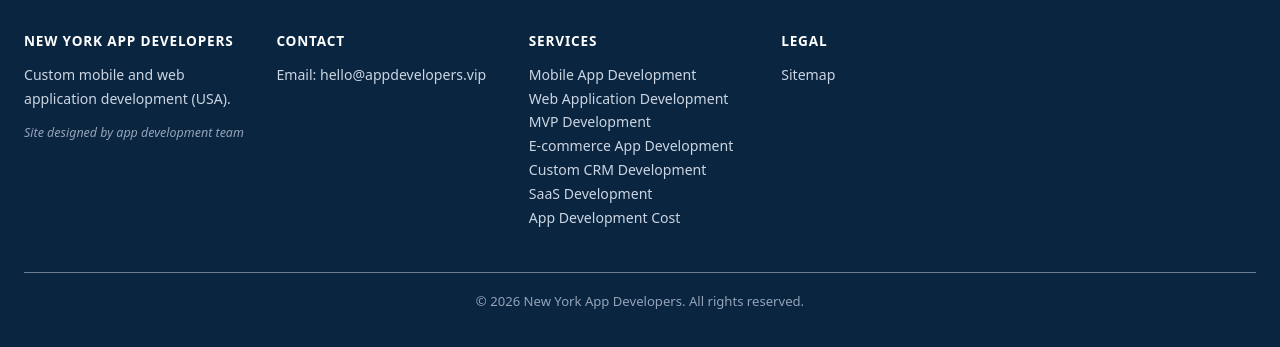
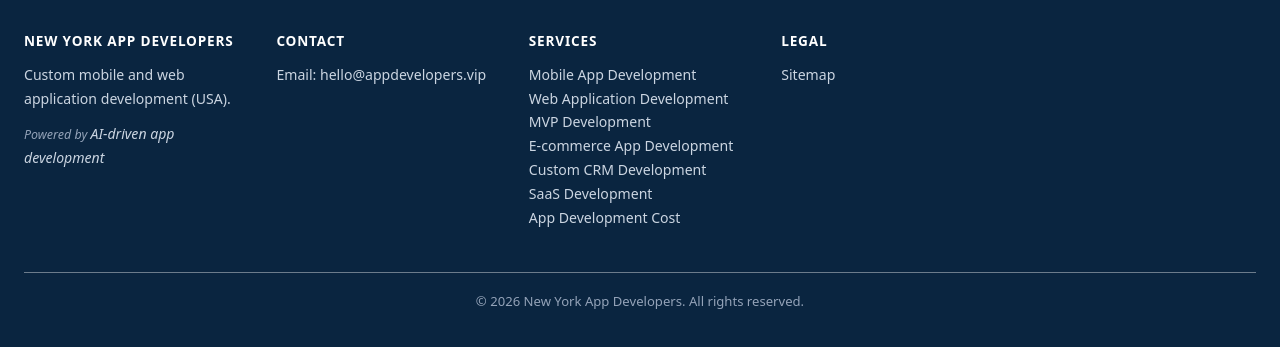
Before and after one commit to tito554/new-york-appdevelopers-vip, a plain HTML site: page app-development-company-in-new-york/index.html in a window 1280 px wide. Shown: the part 3914-4261 px from the top of the page. Drawn offline with nearby package versions, Linux system fonts and the light colour scheme.

Commit message:
Deploy new-york.appdevelopers.vip

```diff
--- a/app-development-company-in-new-york/index.html
+++ b/app-development-company-in-new-york/index.html
@@ -387,7 +387,7 @@ document.addEventListener('DOMContentLoaded',function(){(function(){
 <div>
 <h4>New York App Developers</h4>
 <p>Custom mobile and web application development (USA).</p>
-<p class="footer-designer-credit">Site designed by app development team</p>
+<p class="footer-designer-credit">Powered by <a href="https://zeus1.app">AI-driven app development</a></p>
 </div>
 <div>
 <h4>Contact</h4>
```
Also changed, not shown: app-development-cost/index.html (+1 -1 lines), custom-crm-development/index.html (+1 -1 lines), ecommerce-app-development/index.html (+1 -1 lines), index.html (+1 -1 lines), mobile-app-development/index.html (+1 -1 lines), mvp-development/index.html (+1 -1 lines), saas-development/index.html (+1 -1 lines), web-app-development/index.html (+1 -1 lines).
